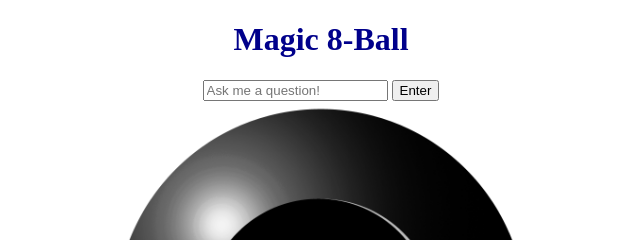
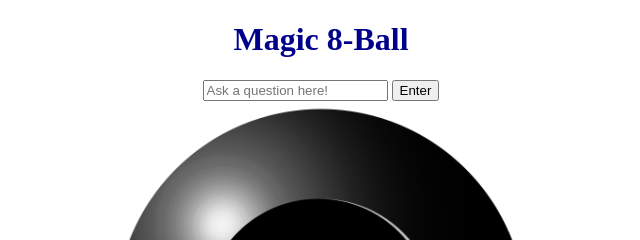
Before and after one commit to kv-mod3/intro-js-8ball, a plain HTML site: page index.html in a window 1280 px wide. Shown: the top 240 px of the page, 319-959 px from the left. Drawn offline with Linux system fonts and the light colour scheme.

Commit message:
adjusted text elements

```diff
--- a/index.html
+++ b/index.html
@@ -11,7 +11,7 @@
   </head>
   <body>
       <h1>Magic 8-Ball</h1>
-      <input type="text" id="questionInput" placeholder="Ask me a question!"/>
+      <input type="text" id="questionInput" placeholder="Ask a question here!"/>
       <button>Enter</button>
       <div id="answers">
         <img id="imgBall">
```
